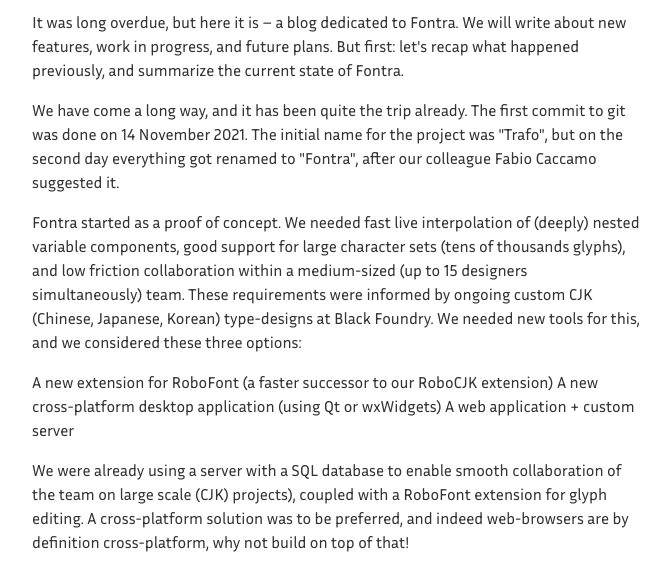
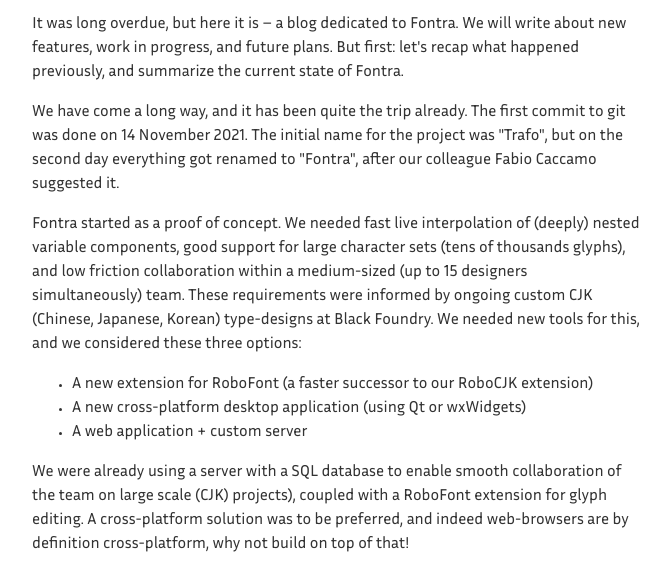
Before and after one commit to fontra/fontra-blog, an Eleventy site: page content/blog/introduction.md in a window 1280 px wide. Shown: the part 185-755 px from the top of the page, without its empty margins (304-974 px from the left). Built offline with nearby package versions, Linux system fonts and the light colour scheme; Eleventy itself is replaced by a stand-in of ours; files that its build step writes are made by us from their sources; what @zachleat/heading-anchors, zod-validation-error would draw is missing.

Commit message:
Oops, this is a list

```diff
--- a/content/blog/introduction.md
+++ b/content/blog/introduction.md
@@ -10,9 +10,9 @@
 
 Fontra started as a proof of concept. We needed fast live interpolation of (deeply) nested variable components, good support for large character sets (tens of thousands glyphs), and low friction collaboration within a medium-sized (up to 15 designers simultaneously) team. These requirements were informed by ongoing custom CJK (Chinese, Japanese, Korean) type-designs at Black Foundry. We needed new tools for this, and we considered these three options:
 
-A new extension for RoboFont (a faster successor to our RoboCJK extension)
-A new cross-platform desktop application (using Qt or wxWidgets)
-A web application + custom server
+- A new extension for RoboFont (a faster successor to our RoboCJK extension)
+- A new cross-platform desktop application (using Qt or wxWidgets)
+- A web application + custom server
 
 We were already using a server with a SQL database to enable smooth collaboration of the team on large scale (CJK) projects), coupled with a RoboFont extension for glyph editing.
 A cross-platform solution was to be preferred, and indeed web-browsers are by definition cross-platform, why not build on top of that!
```
